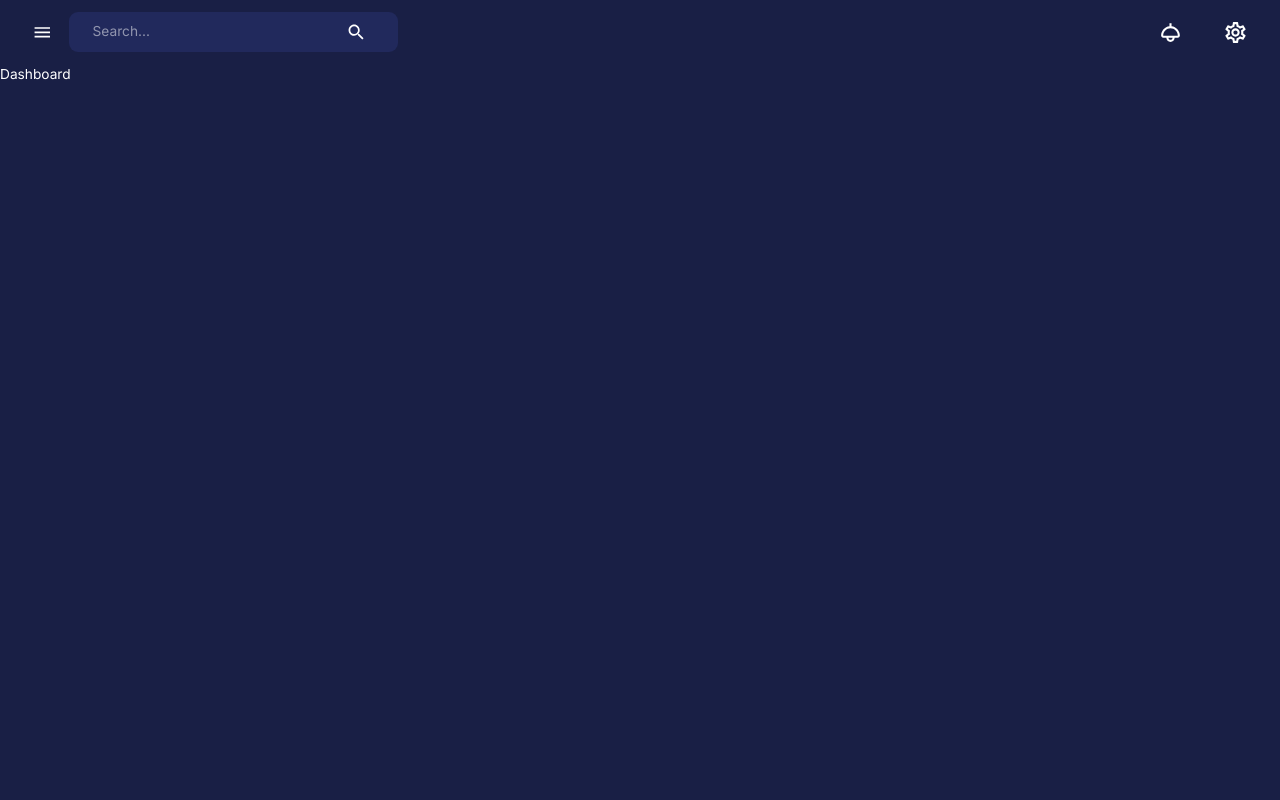
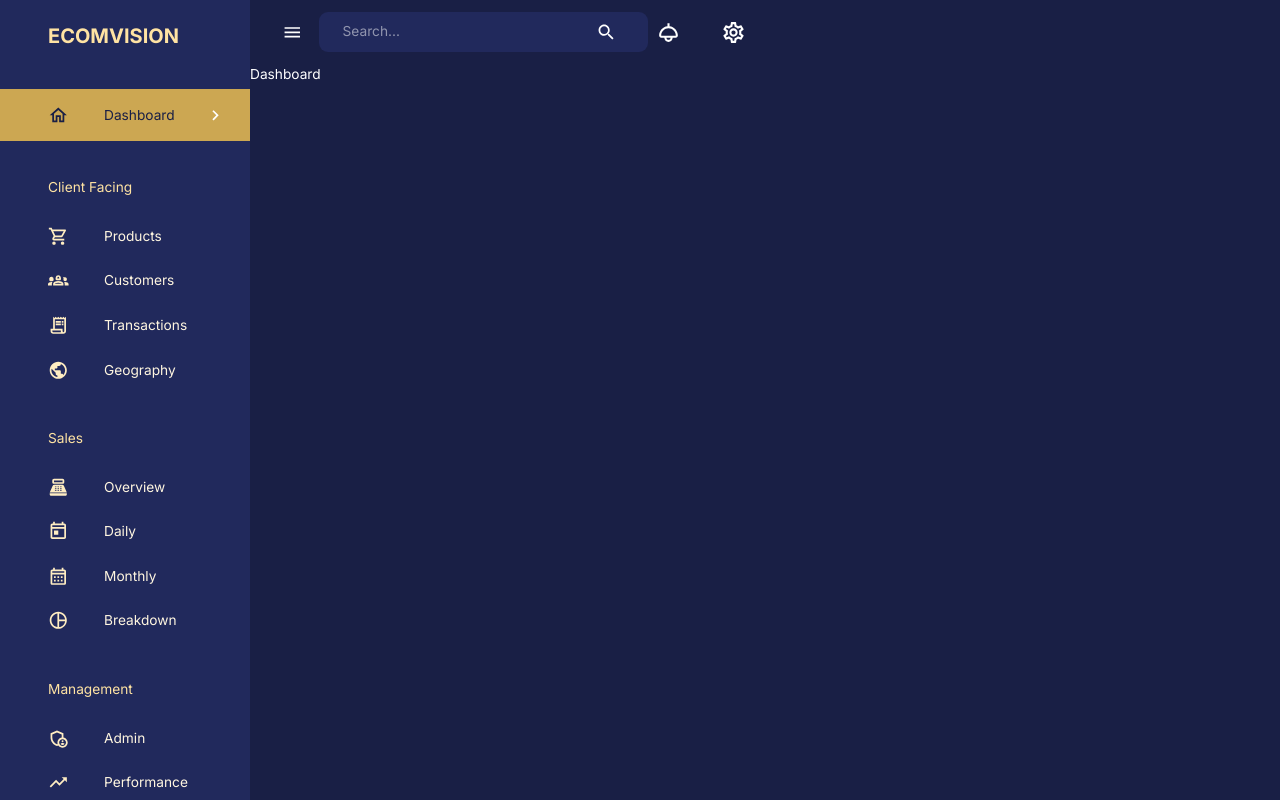
Before and after one commit to FelipeRaulino/react-admin-dashboard-project, a React (Vite) app in the folder client/: page /dashboard in a window 1280 px wide. Built offline with nearby package versions, Linux system fonts and the light colour scheme.

Commit message:
adicionando sidebar

```diff
--- a/client/src/components/Navbar.jsx
+++ b/client/src/components/Navbar.jsx
@@ -6,7 +6,7 @@
 import FlexBetween from './FlexBetween';
 import { setMode } from '../state';
 
-const Navbar = () => {
+const Navbar = ({ isSidebarOpen, setIsSidebarOpen }) => {
     const theme = useTheme();
     const dispatch = useDispatch();
 
@@ -18,7 +18,7 @@
         }}>
             <Toolbar sx={{ justifyContent: 'space-between' }}>
                 <FlexBetween gap="0.5rem">
-                    <IconButton onClick={() => console.log("open/close sidebar menu")}>
+                    <IconButton onClick={() => setIsSidebarOpen(!isSidebarOpen)}>
                         <MenuIcon />
                     </IconButton>
                     <FlexBetween sx={{
--- /dev/null
+++ b/client/src/components/Sidebar.jsx
@@ -0,0 +1,218 @@
+import React, { useEffect, useState } from 'react';
+import {
+    SettingsOutlined,
+    ChevronLeft,
+    ChevronRightOutlined,
+    HomeOutlined,
+    ShoppingCartOutlined,
+    Groups2Outlined,
+    ReceiptLongOutlined,
+    PublicOutlined,
+    PointOfSaleOutlined,
+    TodayOutlined,
+    CalendarMonthOutlined,
+    AdminPanelSettingsOutlined,
+    TrendingUpOutlined,
+    PieChartOutlined,
+} from "@mui/icons-material";
+import {
+    Box,
+    Drawer,
+    IconButton,
+    List,
+    ListItem,
+    ListItemButton,
+    ListItemIcon,
+    ListItemText,
+    Typography,
+    useTheme
+} from '@mui/material';
+import FlexBetween from './FlexBetween';
+import { useLocation, useNavigate } from 'react-router-dom';
+
+const navItems = [
+    {
+        text: "Dashboard",
+        icon: <HomeOutlined />,
+    },
+    {
+        text: "Client Facing",
+        icon: null,
+    },
+    {
+        text: "Products",
+        icon: <ShoppingCartOutlined />,
+    },
+    {
+        text: "Customers",
+        icon: <Groups2Outlined />,
+    },
+    {
+        text: "Transactions",
+        icon: <ReceiptLongOutlined />,
+    },
+    {
+        text: "Geography",
+        icon: <PublicOutlined />,
+    },
+    {
+        text: "Sales",
+        icon: null,
+    },
+    {
+        text: "Overview",
+        icon: <PointOfSaleOutlined />,
+    },
+    {
+        text: "Daily",
+        icon: <TodayOutlined />,
+    },
+    {
+        text: "Monthly",
+        icon: <CalendarMonthOutlined />,
+    },
+    {
+        text: "Breakdown",
+        icon: <PieChartOutlined />,
+    },
+    {
+        text: "Management",
+        icon: null,
+    },
+    {
+        text: "Admin",
+        icon: <AdminPanelSettingsOutlined />,
+    },
+    {
+        text: "Performance",
+        icon: <TrendingUpOutlined />,
+    },
+];
+
+const Sidebar = ({
+    isSidebarOpen,
+    setIsSidebarOpen,
+    isNonMobile,
+    drawerWidth
+}) => {
+    const { pathname } = useLocation();
+    const navigate = useNavigate();
+    const theme = useTheme();
+    const [active, setActive] = useState("");
+
+    useEffect(() => {
+        setActive(pathname.substring(1));
+    }, [pathname])
+
+    return (
+        <Box component="nav">
+            {isSidebarOpen && (
+                <Drawer
+                    open={isSidebarOpen}
+                    variant="persistent"
+                    anchor="left"
+                    onClose={() => setIsSidebarOpen(false)}
+                    sx={{
+                        width: drawerWidth,
+                        "& .MuiDrawer-paper": {
+                            width: drawerWidth,
+                            color: theme.palette.secondary[300],
+                            backgroundColor: theme.palette.background.alt,
+                            boxSizing: "border-box",
+                            borderWidth: isNonMobile ? 0 : "2px"
+                        }
+                    }}
+                >
+                    <Box width="100%">
+                        <Box m="1.5rem 2rem 2rem 3rem">
+                            <FlexBetween
+                                display="flex"
+                                alignItems="center"
+                                gap="0.5rem"
+                            >
+                                <Box>
+                                    <Typography
+                                        variant="h4"
+                                        fontWeight="bold"
+                                    >
+                                        ECOMVISION
+                                    </Typography>
+                                </Box>
+                                {!isNonMobile && (
+                                    <IconButton
+                                        onClick={() => {
+                                            setIsSidebarOpen(!isSidebarOpen)
+                                        }}
+                                    >
+                                        <ChevronLeft />
+                                    </IconButton>
+                                )}
+                            </FlexBetween>
+                        </Box>
+                        <List>
+                            {navItems.map(({ text, icon }) => {
+                                if (!icon) {
+                                    return (
+                                        <Typography
+                                            key={text}
+                                            sx={{
+                                                m: '2.25rem 0 1rem 3rem'
+                                            }}
+                                        >
+                                            {text}
+                                        </Typography>
+                                    )
+                                }
+
+                                const lcText = text.toLowerCase();
+
+                                return (
+                                    <ListItem key={text} disablePadding>
+                                        <ListItemButton
+                                            sx={{
+                                                backgroundColor: active === lcText
+                                                    ? theme.palette.secondary[600]
+                                                    : 'transparent',
+                                                color: active === lcText
+                                                    ? theme.palette.primary[600]
+                                                    : theme.palette.secondary[100],
+                                            }}
+                                            onClick={() => {
+                                                navigate(`/${lcText}`);
+                                                setActive(lcText);
+                                            }}
+                                        >
+                                            <ListItemIcon
+                                                sx={{
+                                                    ml: '2rem',
+                                                    color: active === lcText
+                                                        ? theme.palette.primary[600]
+                                                        : theme.palette.secondary[200],
+                                                }}
+                                            >
+                                                {icon}
+                                            </ListItemIcon>
+                                            <ListItemText primary={text} />
+                                            {active === lcText && (
+                                                <IconButton
+                                                    sx={{
+                                                        ml: 'auto'
+                                                    }}
+                                                >
+                                                    <ChevronRightOutlined />
+                                                </IconButton>
+                                            )}
+                                        </ListItemButton>
+                                    </ListItem>
+
+                                )
+                            })}
+                        </List>
+                    </Box>
+                </Drawer>
+            )}
+        </Box>
+    )
+};
+
+export default Sidebar;
--- a/client/src/scenes/layout/index.jsx
+++ b/client/src/scenes/layout/index.jsx
@@ -1,13 +1,31 @@
-import React from 'react';
+import React, { useState } from 'react';
 import { Outlet } from 'react-router-dom';
-import { Box } from '@mui/material';
+import { Box, useMediaQuery } from '@mui/material';
 import Navbar from '../../components/Navbar';
+import Sidebar from '../../components/Sidebar';
 
 const Layout = () => {
+    const isNonMobile = useMediaQuery('(min-width: 600px)');
+    const [isSidebarOpen, setIsSidebarOpen] = useState(true);
+
     return (
-        <Box width={"100%"} height={"100%"}>
+        <Box
+            display={isNonMobile ? "flex" : "block"}
+            width={"100%"}
+            height={"100%"}
+        >
+            <Sidebar
+                isSidebarOpen={isSidebarOpen}
+                setIsSidebarOpen={setIsSidebarOpen}
+                isNonMobile={isNonMobile}
+                drawerWidth="250px"
+            />
+
             <Box>
-                <Navbar />
+                <Navbar
+                    isSidebarOpen={isSidebarOpen}
+                    setIsSidebarOpen={setIsSidebarOpen}
+                />
                 <Outlet />
             </Box>
         </Box>
```
